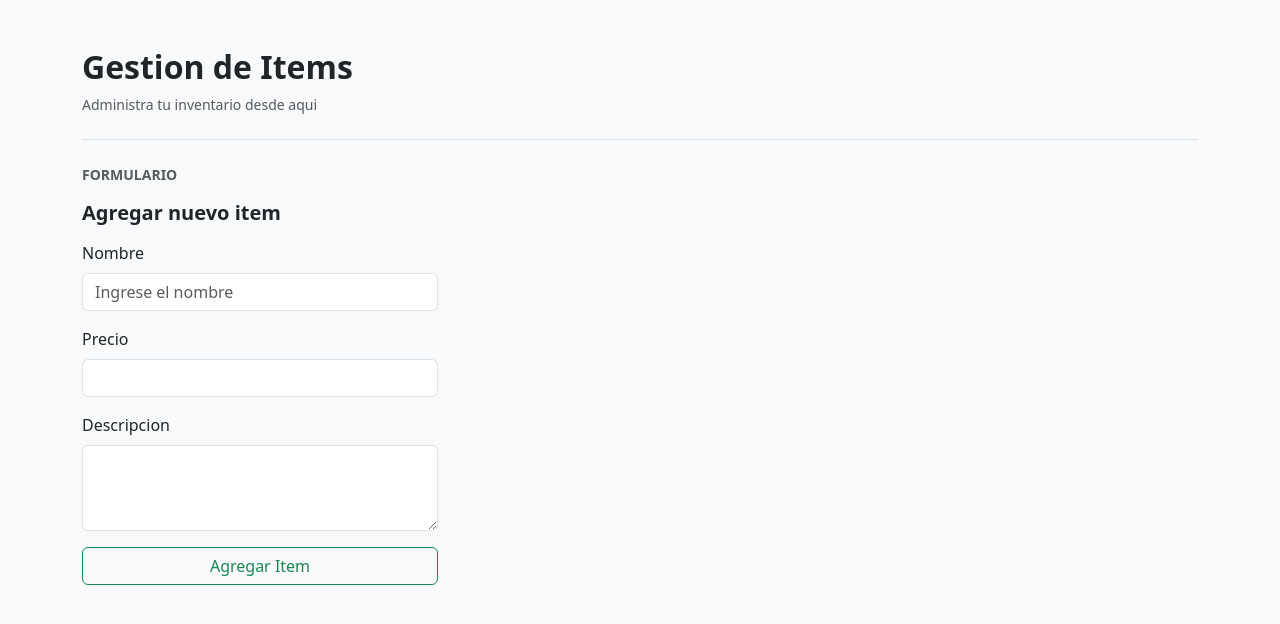
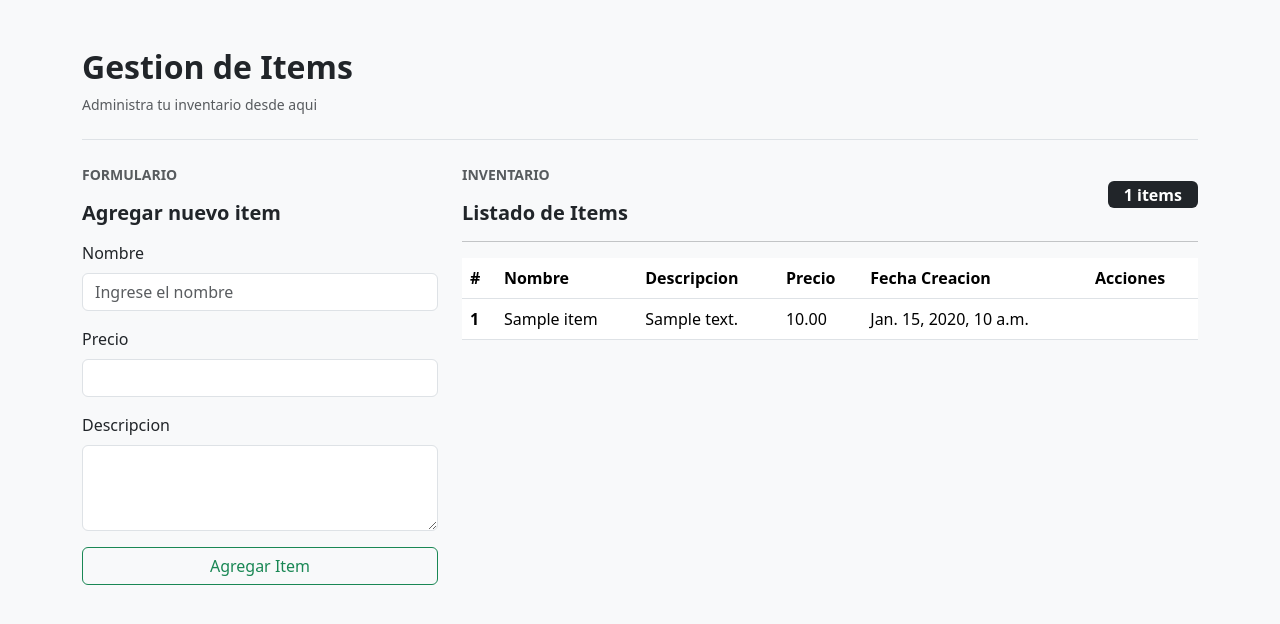
Before and after one commit to MiguelAngelRamos/orm_django, a Django app: page / in a window 1280 px wide. Shown: the top 624 px of the page. Run offline with Django 5.2, Linux system fonts and the light colour scheme; tables that the repository leaves empty hold one stand-in row (values such as "Sample post").

Commit message:
gestion items

```diff
--- a/templates/app_crud/index.html
+++ b/templates/app_crud/index.html
@@ -1,11 +1,14 @@
 <!doctype html>
 <html lang="en">
+
 <head>
   <meta charset="utf-8">
   <meta name="viewport" content="width=device-width, initial-scale=1">
   <title>Bootstrap demo</title>
-    <link href="https://cdn.jsdelivr.net/npm/bootstrap@5.3.8/dist/css/bootstrap.min.css" rel="stylesheet" integrity="sha384-sRIl4kxILFvY47J16cr9ZwB07vP4J8+LH7qKQnuqkuIAvNWLzeN8tE5YBujZqJLB" crossorigin="anonymous">
+  <link href="https://cdn.jsdelivr.net/npm/bootstrap@5.3.8/dist/css/bootstrap.min.css" rel="stylesheet"
+    integrity="sha384-sRIl4kxILFvY47J16cr9ZwB07vP4J8+LH7qKQnuqkuIAvNWLzeN8tE5YBujZqJLB" crossorigin="anonymous">
 </head>
+
 <body class="bg-light">
   <div class="container my-5">
     <div class="mb-4 pb-2 border-bottom">
@@ -35,8 +38,51 @@
           <button type="submit" class="btn btn-outline-success w-100">Agregar Item</button>
         </form>
       </div>
+      <div class="col-12 col-lg-8">
+        <div class="d-flex justify-content-between align-items-center mb-3">
+          <div>
+            <p class="text-uppercase text-muted small fw-semibold">Inventario</p>
+            <h5 class="fw-bold mb-0">Listado de Items</h5>
+          </div>
+          <span class="badge bg-dark fs-6 px-3">{{items | length}} items</span>
+        </div>
+        <hr>
+        <table class="table">
+          <thead>
+            <tr>
+              <th scope="col">#</th>
+              <th scope="col">Nombre</th>
+              <th scope="col">Descripcion</th>
+              <th scope="col">Precio</th>
+              <th scope="col">Fecha Creacion</th>
+              <th scope="col">Acciones</th>
+            </tr>
+          </thead>
+          <tbody>
+            {% for item in items %}
+            <tr>
+              <th scope="row">{{ item.id }}</th>
+              <td>{{ item.nombre }}</td>
+              <td>{{ item.descripcion }}</td>
+              <td>{{ item.precio }}</td>
+              <td>{{ item.fecha_creacion }}</td>
+              <td>
+                <!-- Aquí puedes agregar botones de acción como editar o eliminar -->
+              </td>
+            </tr>
+            {% empty %}
+            <tr>
+              <td colspan="6" class="text-center text-muted py-4">No hay items disponibles</td>
+            </tr>
+            {% endfor %}
+          </tbody>
+        </table>
       </div>
     </div>
-    <script src="https://cdn.jsdelivr.net/npm/bootstrap@5.3.8/dist/js/bootstrap.bundle.min.js" integrity="sha384-FKyoEForCGlyvwx9Hj09JcYn3nv7wiPVlz7YYwJrWVcXK/BmnVDxM+D2scQbITxI" crossorigin="anonymous"></script>
+  </div>
+  <script src="https://cdn.jsdelivr.net/npm/bootstrap@5.3.8/dist/js/bootstrap.bundle.min.js"
+    integrity="sha384-FKyoEForCGlyvwx9Hj09JcYn3nv7wiPVlz7YYwJrWVcXK/BmnVDxM+D2scQbITxI"
+    crossorigin="anonymous"></script>
 </body>
+
 </html>
```
Lines whose indentation alone changed are shown as unchanged.
